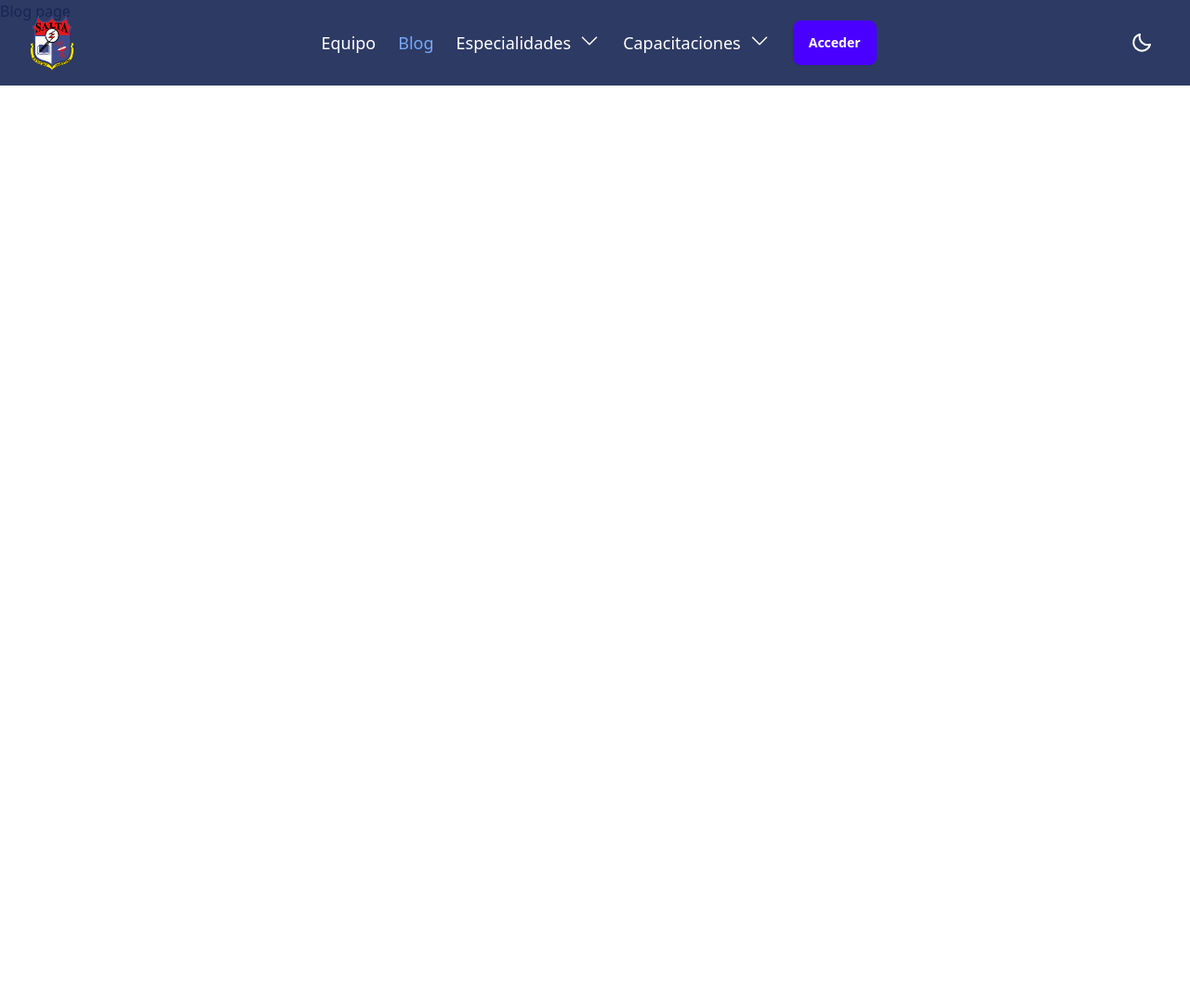
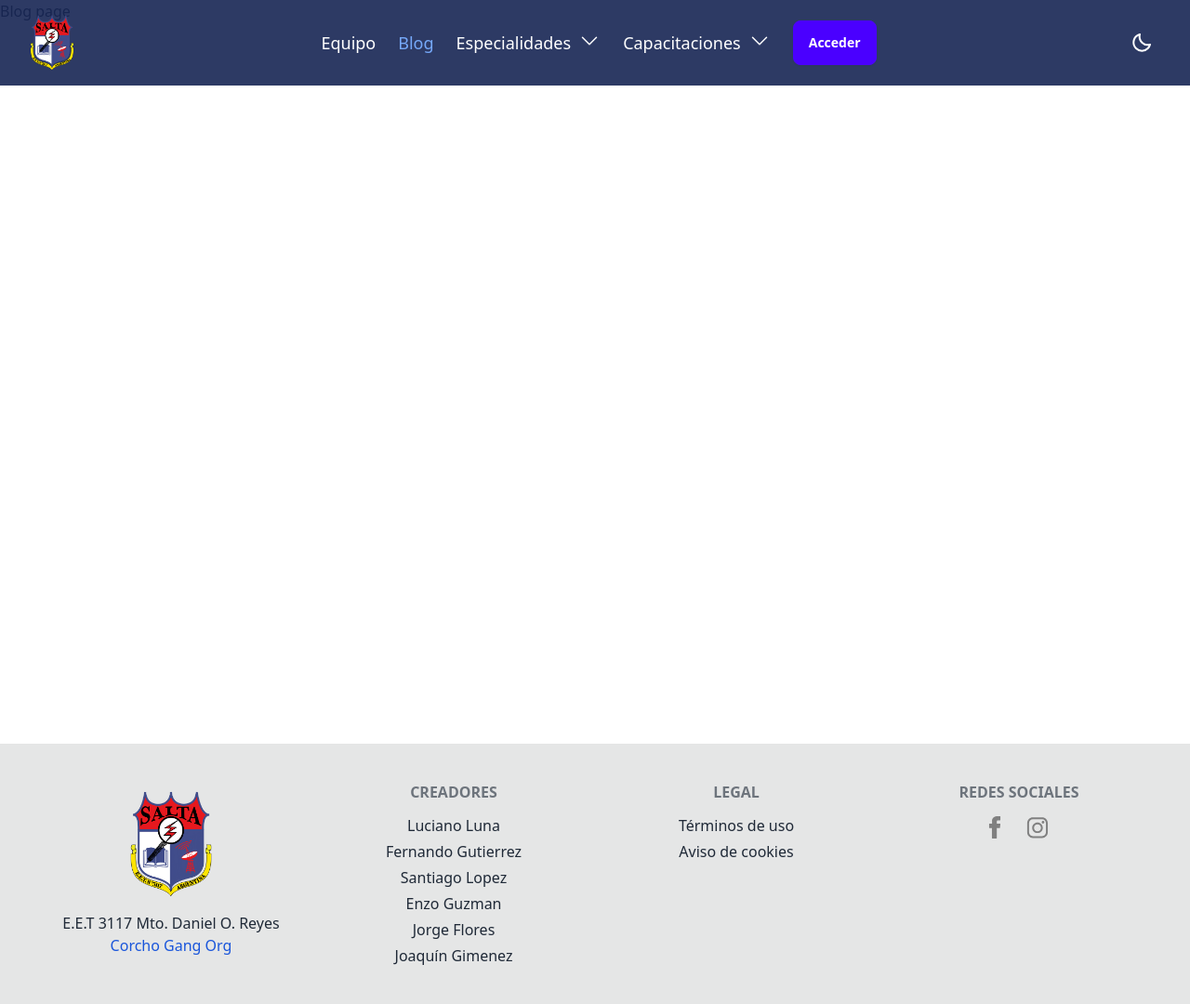
Before and after one commit to Luciano275/eet-campus, an Astro site in the folder main_v2/: page /blog in a window 1280 px wide. Shown: the whole page at 93% size. Before the commit the page ends 800 px from the top, so only its background shows below. Built offline with nearby package versions, Linux system fonts and the light colour scheme; Astro itself is replaced by a stand-in of ours; what @midudev/tailwind-animations would draw is missing.

Commit message:
Creación del Footer y suavizado del scroll

```diff
--- /dev/null
+++ b/main_v2/src/components/ui/Footer.astro
@@ -0,0 +1,198 @@
+---
+import { Image } from "astro:assets";
+
+interface IInfoFooter {
+  creators: {
+    name: string;
+    link: string;
+  }[];
+  social: {
+    link: string;
+    name: string;
+  }[];
+}
+
+const INFO: IInfoFooter = {
+  creators: [
+    { name: "Luciano Luna", link: "https://github.com/Luciano275" },
+    { name: "Fernando Gutierrez", link: "https://github.com/FerchuGtz18" },
+    { name: "Santiago Lopez", link: "https://www.instagram.com/_santy_lopez_" },
+    { name: "Enzo Guzman", link: "https://www.instagram.com/enzo_gzm_" },
+    { name: "Jorge Flores", link: "https://www.instagram.com/jorgefloreszz_" },
+    { name: "Joaquín Gimenez", link: "https://www.instagram.com/j0ack0gmz_" },
+  ],
+  social: [
+    {
+      link: "https://www.facebook.com/profile.php?id=100063505073625",
+      name: "facebook",
+    },
+    {
+      link: ".",
+      name: "instagram",
+    },
+  ],
+};
+---
+
+<footer
+  class="p-10 bg-base-300 text-base-content grid grid-cols-2 md:grid-cols-4 md:[&>*]:mx-auto gap-y-10 gap-x-4"
+  id="footer"
+>
+  <aside class="flex flex-col justify-center items-center gap-4">
+    <Image
+      src={"/logo.png"}
+      alt="Logo"
+      width={90}
+      height={90}
+      loading={"lazy"}
+    />
+    <p class="text-center">
+      E.E.T 3117 Mto. Daniel O. Reyes
+      <br />
+      <a
+        href={"https://www.instagram.com/corchogang_f.c/"}
+        class="text-blue-700"
+        target="_blank"
+      >
+        Corcho Gang Org
+      </a>
+    </p>
+  </aside>
+
+  <nav class="flex flex-col gap-1 items-center">
+    <h6 class="footer-title">Creadores</h6>
+    {
+      INFO.creators.map(({ link, name }) => (
+        <a href={link} class="link link-hover" target="_blank">
+          {name}
+        </a>
+      ))
+    }
+  </nav>
+
+  <nav class="flex flex-col gap-1 items-center">
+    <h6 class="footer-title">Legal</h6>
+    <a href="/termsofuse" class="link link-hover"> Términos de uso </a>
+    <a href="/termsofuse#cookies" class="link link-hover">
+      Aviso de cookies
+    </a>
+  </nav>
+
+  <nav class="flex flex-col items-center">
+    <h6 class="footer-title">Redes sociales</h6>
+    <div class="flex gap-4 items-center">
+      {
+        INFO.social.map(({ link, name }) => (
+          <a
+            href={link}
+            class="transition-all contrast-0 hover:contrast-100"
+            target="_blank"
+            aria-label={name}
+          >
+            {name === "facebook" ? (
+              <svg
+                fill="#0099ff"
+                height="24px"
+                width="24px"
+                version="1.1"
+                id="Layer_1"
+                xmlns="http://www.w3.org/2000/svg"
+                xmlns:xlink="http://www.w3.org/1999/xlink"
+                viewBox="0 0 310 310"
+                xml:space="preserve"
+              >
+                <g id="XMLID_834_">
+                  <path
+                    id="XMLID_835_"
+                    d="M81.703,165.106h33.981V305c0,2.762,2.238,5,5,5h57.616c2.762,0,5-2.238,5-5V165.765h39.064
+		c2.54,0,4.677-1.906,4.967-4.429l5.933-51.502c0.163-1.417-0.286-2.836-1.234-3.899c-0.949-1.064-2.307-1.673-3.732-1.673h-44.996
+		V71.978c0-9.732,5.24-14.667,15.576-14.667c1.473,0,29.42,0,29.42,0c2.762,0,5-2.239,5-5V5.037c0-2.762-2.238-5-5-5h-40.545
+		C187.467,0.023,186.832,0,185.896,0c-7.035,0-31.488,1.381-50.804,19.151c-21.402,19.692-18.427,43.27-17.716,47.358v37.752H81.703
+		c-2.762,0-5,2.238-5,5v50.844C76.703,162.867,78.941,165.106,81.703,165.106z"
+                  />
+                </g>
+              </svg>
+            ) : (
+              <svg
+                xmlns="http://www.w3.org/2000/svg"
+                viewBox="0 0 512 512"
+                id="instagram"
+                width="36px"
+                height="36px"
+              >
+                <linearGradient
+                  id="a"
+                  x1="255.531"
+                  x2="255.531"
+                  y1="117.176"
+                  y2="406.065"
+                  gradientUnits="userSpaceOnUse"
+                >
+                  <stop offset="0" stop-color="#ea8928" />
+                  <stop offset="1" stop-color="#cf2b8f" />
+                </linearGradient>
+                <path
+                  fill="url(#a)"
+                  d="M326.1 104.1H185c-47.9 0-86.9 39-86.9 86.9v141c0 47.9 39 86.9 86.9 86.9h141c47.9 0 86.9-39 86.9-86.9V191c0-47.9-38.9-86.9-86.8-86.9zm58.9 228c0 32.5-26.4 58.9-58.9 58.9H185c-32.5 0-58.9-26.4-58.9-58.9V191c0-32.5 26.4-58.9 58.9-58.9h141c32.5 0 58.9 26.4 58.9 58.9l.1 141.1z"
+                />
+                <linearGradient
+                  id="b"
+                  x1="255.531"
+                  x2="255.531"
+                  y1="117.176"
+                  y2="406.065"
+                  gradientUnits="userSpaceOnUse"
+                >
+                  <stop offset="0" stop-color="#ea8928" />
+                  <stop offset="1" stop-color="#cf2b8f" />
+                </linearGradient>
+                <path
+                  fill="url(#b)"
+                  d="M255.5 180.4c-44.7 0-81.1 36.4-81.1 81.1 0 44.7 36.4 81.1 81.1 81.1s81.1-36.4 81.1-81.1c0-44.7-36.3-81.1-81.1-81.1zm0 134.3c-29.3 0-53.2-23.9-53.2-53.2 0-29.3 23.9-53.2 53.2-53.2s53.2 23.9 53.2 53.2c0 29.4-23.8 53.2-53.2 53.2z"
+                />
+                <linearGradient
+                  id="c"
+                  x1="340.043"
+                  x2="340.043"
+                  y1="117.176"
+                  y2="406.065"
+                  gradientUnits="userSpaceOnUse"
+                >
+                  <stop offset="0" stop-color="#ea8928" />
+                  <stop offset="1" stop-color="#cf2b8f" />
+                </linearGradient>
+                <path
+                  fill="url(#c)"
+                  d="M340 156.7c-5.4 0-10.7 2.2-14.5 6-3.8 3.8-6 9.1-6 14.5s2.2 10.7 6 14.5c3.8 3.8 9.1 6 14.5 6s10.7-2.2 14.5-6c3.8-3.8 6-9.1 6-14.5s-2.2-10.7-6-14.5c-3.8-3.8-9.1-6-14.5-6z"
+                />
+              </svg>
+            )}
+          </a>
+        ))
+      }
+    </div>
+  </nav>
+</footer>
+
+<style>
+  @media (max-width: 768px) {
+    #footer aside {
+      grid-column-start: 1;
+      grid-column-end: 3;
+      display: flex;
+      gap: 20px;
+      align-items: center;
+      flex-direction: column;
+    }
+  }
+
+  @media (max-width: 450px) {
+    #footer aside {
+      grid-column-start: 1;
+      grid-column-end: 2;
+    }
+    #footer {
+      grid-template-columns: minmax(0, 1fr);
+    }
+  }
+</style>
--- a/main_v2/src/components/ui/home/Equipment.astro
+++ b/main_v2/src/components/ui/home/Equipment.astro
@@ -13,7 +13,7 @@ const members = [
   <h2 class="text-2xl md:text-3xl font-bold text-center border-b border-base-300 pb-4">Equipo directivo</h2>
   <div class="flex flex-wrap justify-center items-center gap-4">
     { members.map((member) => (
-      <div class="overflow-hidden rounded-xl flex flex-col gap-4 border border-base-300 bg-base-100 transition-all hover:bg-base-200 hover:scale-105">
+      <div class="overflow-hidden rounded-xl flex flex-col gap-4 border border-base-300 dark:bg-base-300 dark:hover:bg-base-100 transition-all hover:bg-base-200 hover:scale-105">
         <a href={member.link}>
           <img
             src={member.img}
--- a/main_v2/src/layouts/Layout.astro
+++ b/main_v2/src/layouts/Layout.astro
@@ -1,5 +1,6 @@
 ---
 import NavbarProvider from '@components/providers/navbar-provider';
+import Footer from '@components/ui/Footer.astro';
 import Nav from '@components/ui/Nav';
 import { ClientRouter } from 'astro:transitions';
 
@@ -27,6 +28,7 @@ const pathname = Astro.url.pathname;
 		<main class="min-h-screen">
 			<slot />
 		</main>
+		<Footer />
 	</body>
 </html>
 
@@ -38,4 +40,8 @@ const pathname = Astro.url.pathname;
 	.dropdown-hover:hover span {
     rotate: 180deg;
   }
+
+	html {
+		scroll-behavior: smooth;
+	}
 </style>
```
